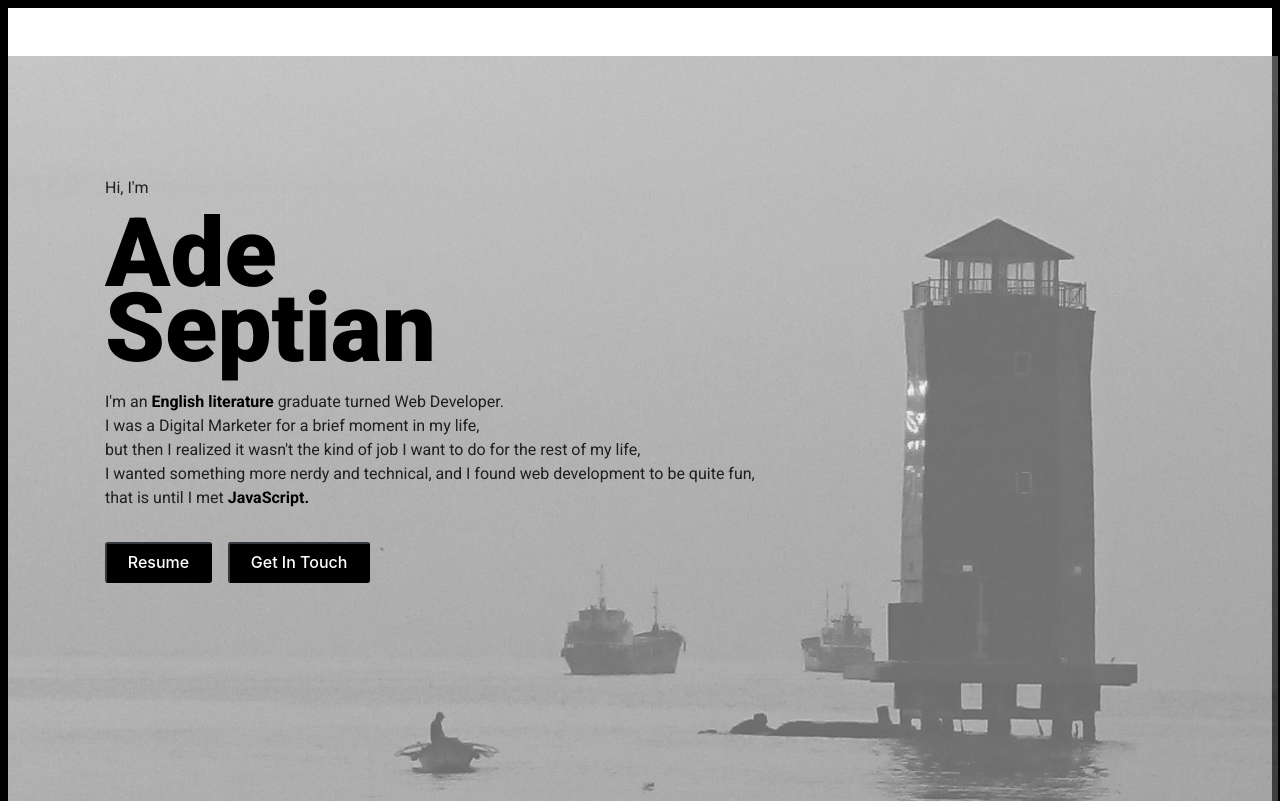
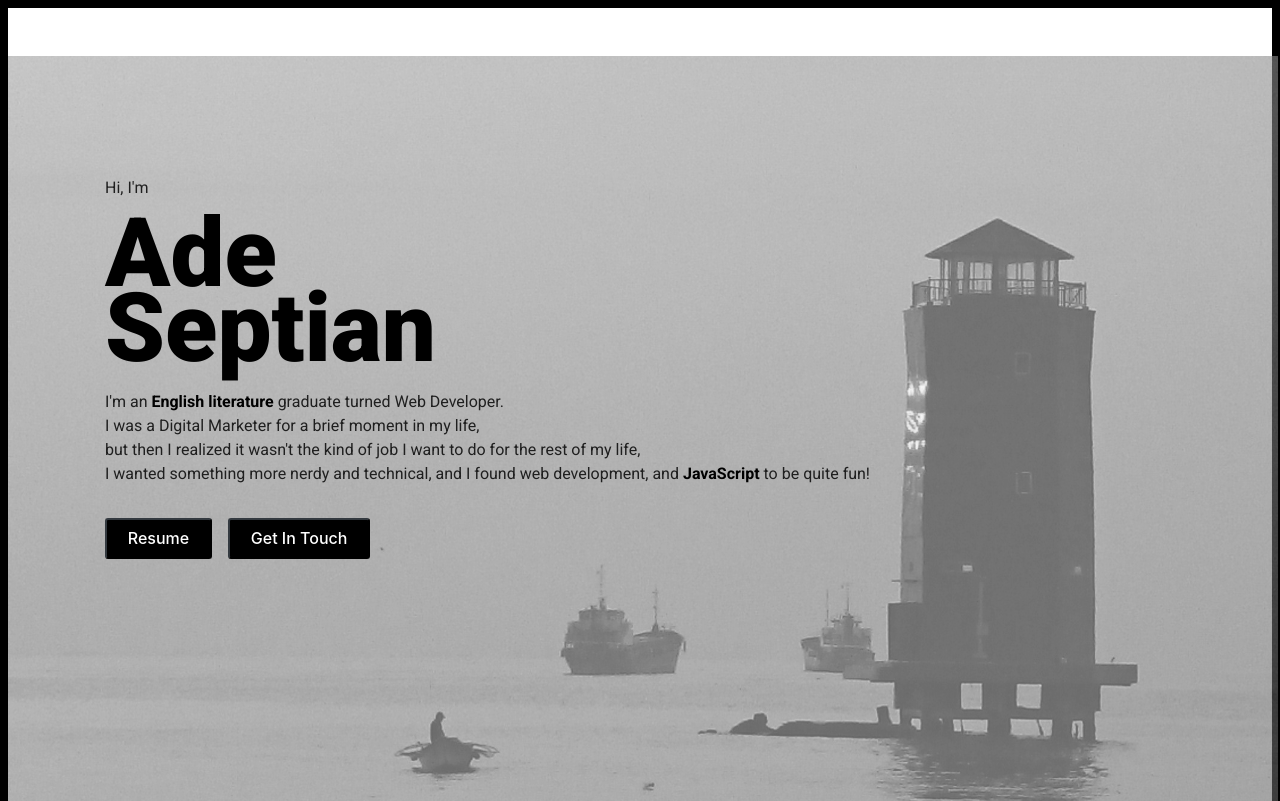
Before and after one commit to septynade/v3, a React (Create React App) app: page / in a window 1280 px wide. Shown: the top 801 px of the page. Built offline with nearby package versions, Linux system fonts and the light colour scheme; a web font is replaced by a local one.

Commit message:
another fixes

```diff
--- a/src/components/Home.js
+++ b/src/components/Home.js
@@ -14,13 +14,10 @@ const Home = () => {
           I'm an <strong>English literature</strong> graduate turned Web
           Developer.
           <br /> I was a Digital Marketer for a brief moment in my life,
-          <br />
-          but then I realized it wasn't the kind of job I want to do for the
-          rest of my life,
-          <br />I wanted something more nerdy and technical, and I found web
-          development to be quite fun,
-          <br />
-          that is until I met <strong>JavaScript.</strong>
+          <br /> but then I realized it wasn't the kind of job I want to do for
+          the rest of my life,
+          <br /> I wanted something more nerdy and technical, and I found web
+          development, and <strong>JavaScript</strong> to be quite fun!
         </p>
         <a
           href='https://drive.google.com/file/d/1-F7fTQRqqa9NlVaJAE6upAG_rKysf9t7/view'
```
